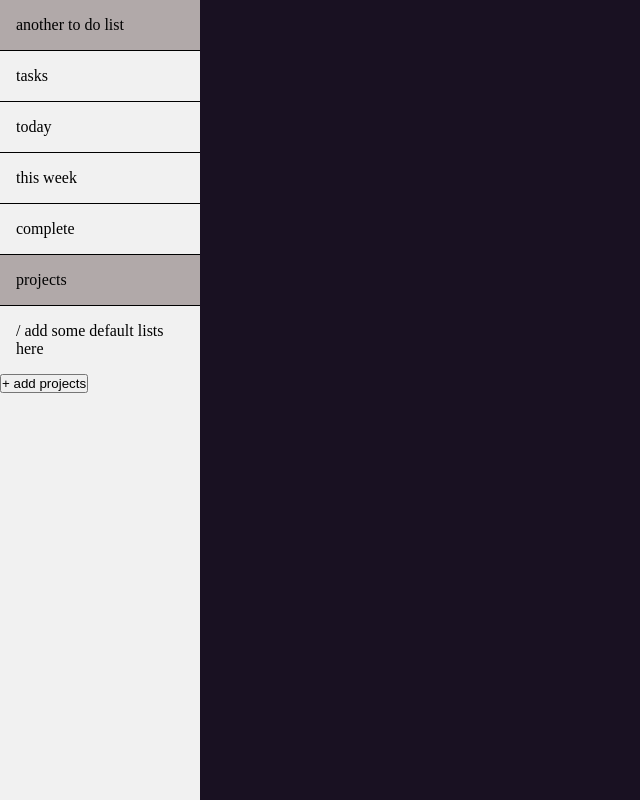
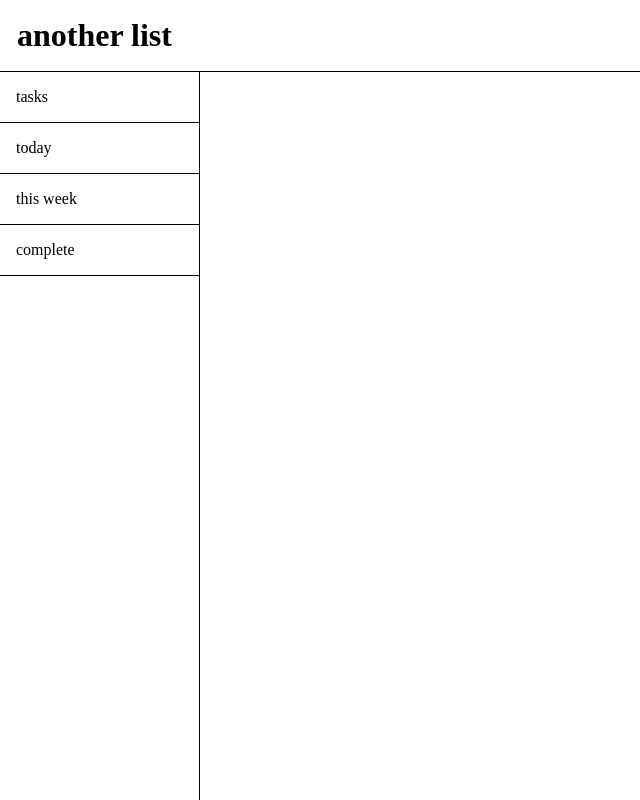
Before and after one commit to kojokwakye/todo-list, a website built with webpack: page src/template.html in a window 1280 px wide. Shown: the whole page, without its empty margins (0-640 px from the left). Built offline with nearby package versions, Linux system fonts and the light colour scheme.

Commit message:
remove svgs

```diff
--- a/src/index.js
+++ b/src/index.js
@@ -1,7 +1,7 @@
 import "./style.css";
 
-class list {
-  constructor() {
-    if (!new.target) throw new Error("Must use 'new' with Book");
-  }
-}
+// class list {
+//   constructor() {
+//     if (!new.target) throw new Error("Must use 'new' with Book");
+//   }
+// }
--- a/src/style.css
+++ b/src/style.css
@@ -5,19 +5,18 @@
 }
 
 body {
-  background-color: rgb(25, 17, 34);
-  color: white;
-  margin: 0;
+  overflow: hidden;
 }
 
 .sidebar {
   margin: 0;
   padding: 0;
   width: 200px;
-  background-color: #f1f1f1;
+  /* background-color: #f1f1f1; */
   position: fixed;
   height: 100%;
   overflow: auto;
+  border-right: 1px solid black;
 }
 
 .sidebar a,
@@ -39,10 +38,14 @@ p {
 }
 
 a,
-.header {
+header {
   border-bottom: 1px solid black;
 }
 
-.header {
-  background-color: rgb(177, 169, 169);
+h1 {
+  margin: 17px;
 }
+
+main {
+  background-color: red;
+}
--- a/src/template.html
+++ b/src/template.html
@@ -4,38 +4,33 @@
     <meta charset="UTF-8" />
     <meta name="viewport" content="width=device-width, initial-scale=1.0" />
     <title>another to-do list</title>
-    <link rel="icon" type="image/svg+xml" href="/src/assets/svgs/calendar-lines-pen-svgrepo-com.svg">
+    <link
+      rel="icon"
+      type="image/svg+xml"
+      href="/src/assets/svgs/checklist-finish-race-line-svgrepo-com.svg"
+    />
   </head>
   <body>
-    <div class="main">
-      <div class="sidebar">
-        <div class="header logo">
-          <p>another to do list</p>
-        </div>
-        <div class="menu">
+    <header>
+      <h1>another list</h1>
+    </header>
+    <nav class="sidebar">
       <ul>
         <li>
-              <a href="">tasks</a>
+          <a href=""> <span>tasks</span></a>
         </li>
         <li>
-              <a href="">today</a>
+          <a href=""><span>today</span></a>
         </li>
         <li>
-              <a href="">this week</a>
+          <a href=""><span>this week</span></a>
         </li>
         <li>
-              <a href="">complete</a>
+          <a href=""><span>complete</span></a>
         </li>
       </ul>
-          <div class="header projects">
-            <p>projects</p>
-          </div>
-          <p>/ add some default lists here</p>
-          <div class="addProjects">
-            <button>+ add projects</button>
-          </div>
-        </div>
-      </div>
-    </div>
+    </nav>
+    <main></main>
+    <!-- <script src="/src/index.js"></script> -->
   </body>
 </html>
```
Lines whose indentation alone changed are shown as unchanged.
